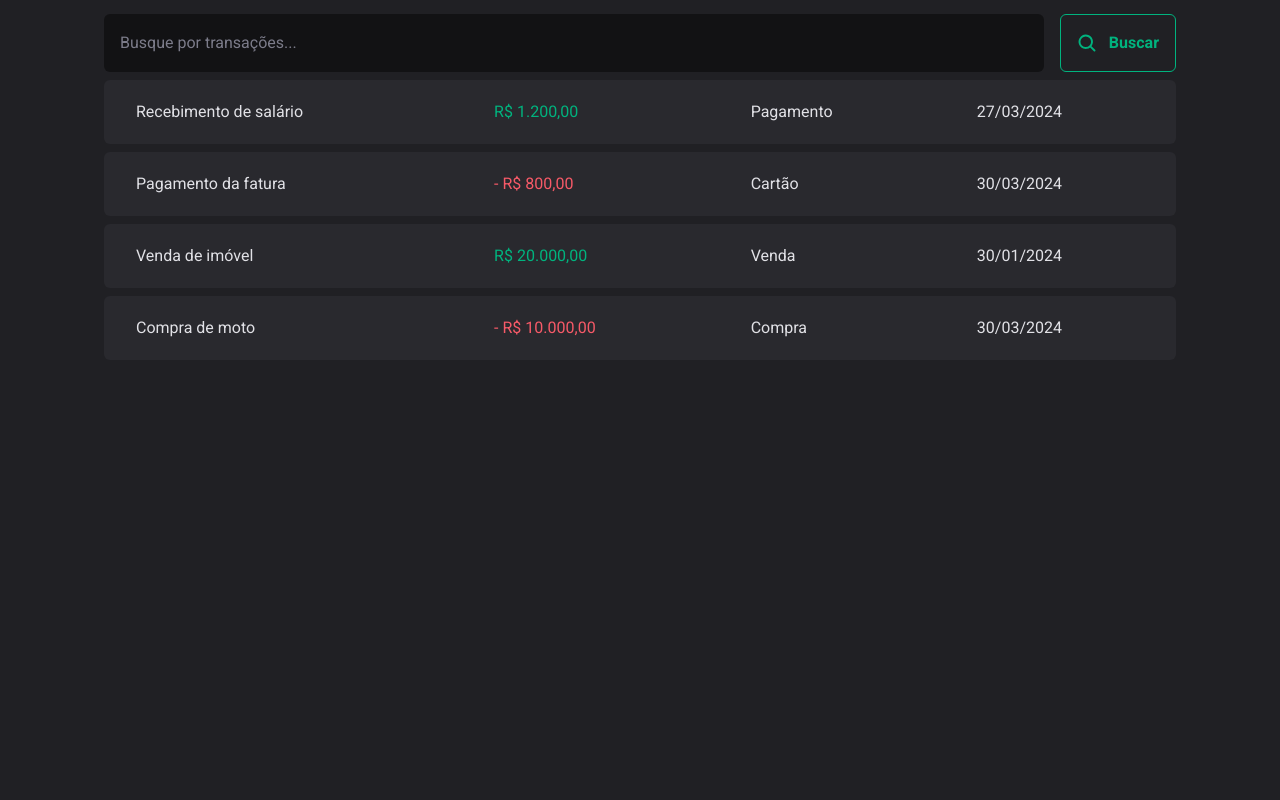
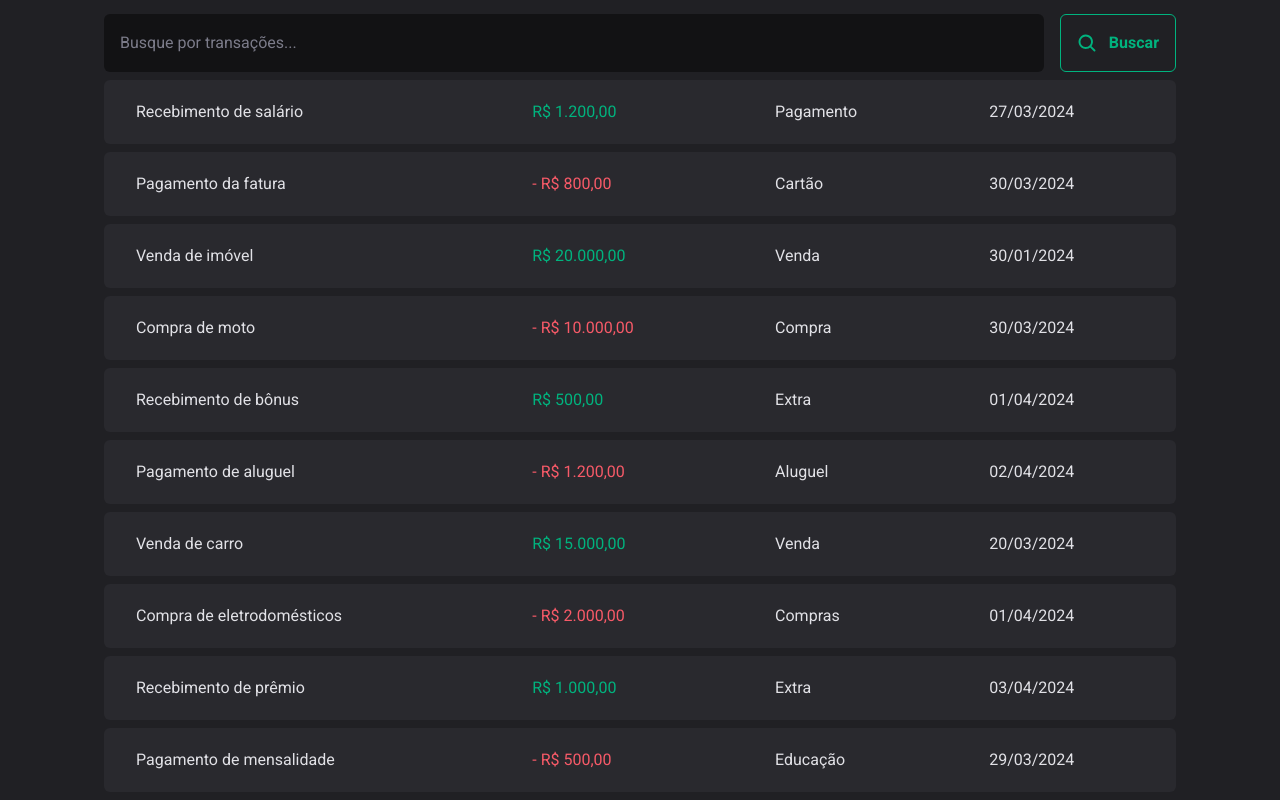
Before and after one commit to CarlosLonghi/Orca_Mestre, a React (Vite) app: page / in a window 1280 px wide. Shown: the part 310-1110 px from the top of the page. Before the commit the page ends 800 px from the top, so only its background shows below. Built offline with nearby package versions, Linux system fonts and the light colour scheme; data requests are answered from the project's data file.

Commit message:
refactor: create hook to calc transactions summary

```diff
--- a/db.json
+++ b/db.json
@@ -25,12 +25,60 @@
             "createdAt": "2024-01-30T15:00:11.618Z"
         },
         {
-            "id": "3",
+            "id": "4",
             "description": "Compra de moto",
             "type": "outcome",
             "category": "Compra",
             "price": 10000,
             "createdAt": "2024-03-30T15:00:11.618Z"
+        },
+        {
+            "id": "5",
+            "description": "Recebimento de bônus",
+            "type": "income",
+            "category": "Extra",
+            "price": 500,
+            "createdAt": "2024-04-01T15:00:11.618Z"
+        },
+        {
+            "id": "6",
+            "description": "Pagamento de aluguel",
+            "type": "outcome",
+            "category": "Aluguel",
+            "price": 1200,
+            "createdAt": "2024-04-02T15:00:11.618Z"
+        },
+        {
+            "id": "7",
+            "description": "Venda de carro",
+            "type": "income",
+            "category": "Venda",
+            "price": 15000,
+            "createdAt": "2024-03-20T15:00:11.618Z"
+        },
+        {
+            "id": "8",
+            "description": "Compra de eletrodomésticos",
+            "type": "outcome",
+            "category": "Compras",
+            "price": 2000,
+            "createdAt": "2024-04-01T15:00:11.618Z"
+        },
+        {
+            "id": "9",
+            "description": "Recebimento de prêmio",
+            "type": "income",
+            "category": "Extra",
+            "price": 1000,
+            "createdAt": "2024-04-03T15:00:11.618Z"
+        },
+        {
+            "id": "10",
+            "description": "Pagamento de mensalidade",
+            "type": "outcome",
+            "category": "Educação",
+            "price": 500,
+            "createdAt": "2024-03-29T15:00:11.618Z"
         }
     ]
 }
--- a/src/components/summary.tsx
+++ b/src/components/summary.tsx
@@ -1,22 +1,10 @@
-import { useContext } from 'react'
-import { TransactionsContext } from '../contexts/TransactionsContext'
 import { ArrowCircleDown, ArrowCircleUp, CurrencyDollar } from '@phosphor-icons/react'
 import { priceFormatter } from '../utils/formatter'
+import { useSummary } from '../hooks/useSummary'
 
 export function Summary() {
-    const { transactions } = useContext(TransactionsContext)
+    const summary = useSummary()
 
-    const summary = transactions.reduce((accumulator, transaction) => {
-        if (transaction.type === 'income') {
-            accumulator.income += transaction.price
-            accumulator.total += transaction.price
-        } else {
-            accumulator.outcome += transaction.price
-            accumulator.total -= transaction.price
-        }
-
-        return accumulator
-    }, {income: 0, outcome: 0, total: 0})
     return (
         <article className="w-full max-w-app m-auto -mt-20 px-6 grid grid-cols-3 gap-8">
             <div className='bg-gray-600 rounded-md py-6 px-8'>
--- /dev/null
+++ b/src/hooks/useSummary.ts
@@ -0,0 +1,20 @@
+import { useContext } from "react"
+import { TransactionsContext } from "../contexts/TransactionsContext"
+
+export function useSummary() {
+    const { transactions } = useContext(TransactionsContext)
+
+    const summary = transactions.reduce((accumulator, transaction) => {
+        if (transaction.type === 'income') {
+            accumulator.income += transaction.price
+            accumulator.total += transaction.price
+        } else {
+            accumulator.outcome += transaction.price
+            accumulator.total -= transaction.price
+        }
+
+        return accumulator
+    }, {income: 0, outcome: 0, total: 0})
+
+    return summary
+}
```
